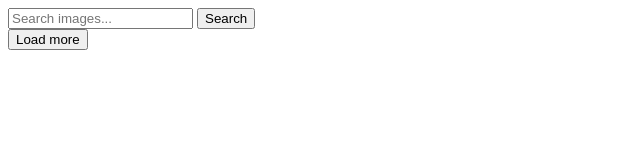
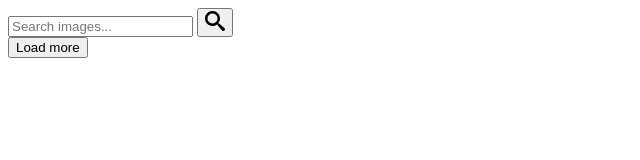
Before and after one commit to GlucoGen17/goit-js-hw-11, a plain HTML site: page index.html in a window 1280 px wide. Shown: the whole page, without its empty margins (0-640 px from the left). Drawn offline with Linux system fonts and the light colour scheme.

Commit message:
Deploying to gh-pages from @ GlucoGen17/goit-js-hw-11@618b25036cbfac2d10eb86b7915e8f6043648184 🚀

```diff
--- a/index.html
+++ b/index.html
@@ -1 +1 @@
-<!DOCTYPE html><html lang="ru"><head><meta charset="utf-8"><meta name="viewport" content="width=device-width, initial-scale=1.0"><title>goit-js-hw-11</title><link rel="stylesheet" href="/goit-js-hw-11/index.37a21d9c.css"></head><body> <form class="search-form" id="search-form"> <input class="search-form-input" type="text" name="searchQuery" autocomplete="off" placeholder="Search images..."> <button class="search-form-button" type="submit">Search</button> </form> <div class="gallery">  </div> <button type="button" class="load-more">Load more</button> <script type="module" src="/goit-js-hw-11/index.7ab9e3fc.js"></script><script src="/goit-js-hw-11/index.45c48282.js" nomodule="" defer></script> </body></html>
+<!DOCTYPE html><html lang="ru"><head><meta charset="utf-8"><meta name="viewport" content="width=device-width, initial-scale=1.0"><title>goit-js-hw-11</title><link rel="stylesheet" href="/goit-js-hw-11/index.37a21d9c.css"></head><body> <form class="search-form" id="search-form"> <input class="search-form-input" type="text" name="searchQuery" autocomplete="off" placeholder="Search images..."> <button class="search-form-button" type="submit"> <svg width="20" height="20" class="icon-search"> <use href="/goit-js-hw-11/search.c59a9097.svg#icon-search"></use> </svg></button> </form> <div class="gallery">  </div> <button type="button" class="load-more">Load more</button> <script type="module" src="/goit-js-hw-11/index.7ab9e3fc.js"></script><script src="/goit-js-hw-11/index.45c48282.js" nomodule="" defer></script> </body></html>
```
Also changed, not shown: search.c59a9097.svg (added), 1 other file.
